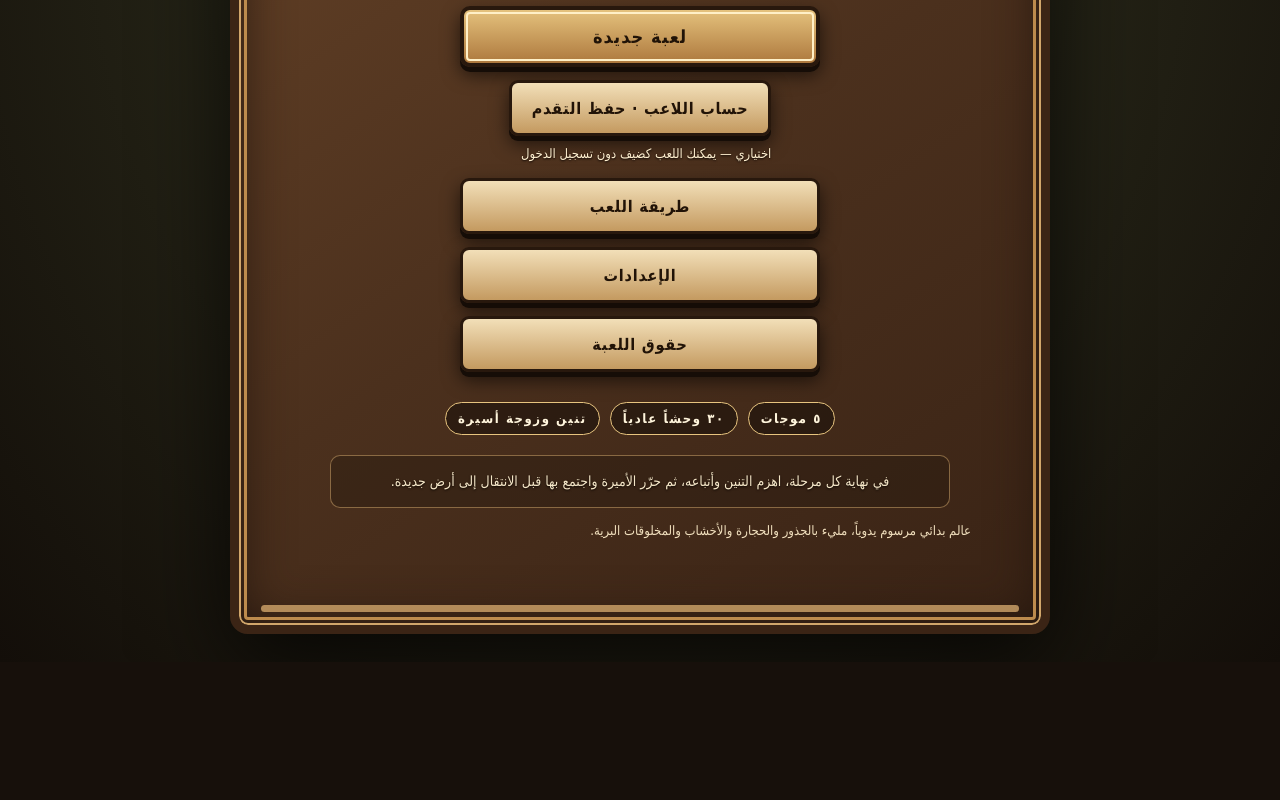
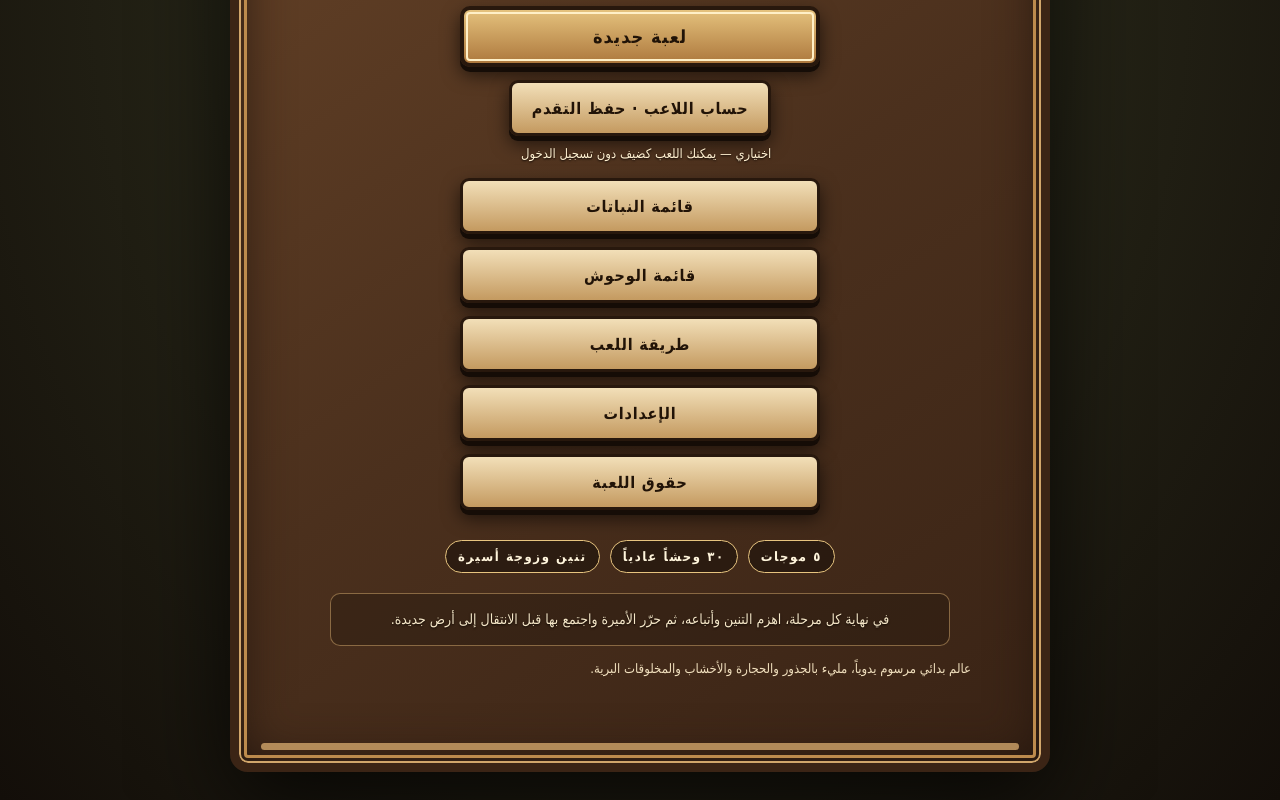
Before and after one commit to waelkamira/FarmVsMonsters, a Next.js app in the folder web/: page / in a window 1280 px wide. Shown: the part 850-1650 px from the top of the page. Before the commit the page ends 1512 px from the top, so only its background shows below. Built offline with nearby package versions, Linux system fonts and the light colour scheme.

Commit message:
Add plant and monster collections to main menu

```diff
--- a/web/app/page.js
+++ b/web/app/page.js
@@ -53,6 +53,8 @@ export default function HomePage() {
         <nav className="menu-actions" aria-label="Main menu">
           <Link className="primary-link" href="/stages">{t("New Game")}</Link>
           <div className="optional-account-entry"><Link className="secondary-link" href="/account">{arabic ? "حساب اللاعب · حفظ التقدم" : "Player Account · Save Progress"}</Link><small>{arabic ? "اختياري — يمكنك اللعب كضيف دون تسجيل الدخول" : "Optional — play as a guest, no sign-in required"}</small></div>
+          <Link className="secondary-link" href="/plants">{arabic ? "قائمة النباتات" : "Plant Collection"}</Link>
+          <Link className="secondary-link" href="/monsters">{arabic ? "قائمة الوحوش" : "Monster Collection"}</Link>
           <Link className="secondary-link" href="/how-to-play">{t("How to Play")}</Link>
           <Link className="secondary-link" href="/settings">{t("Settings")}</Link>
           <Link className="secondary-link" href="/credits">{t("Credits")}</Link>
```
